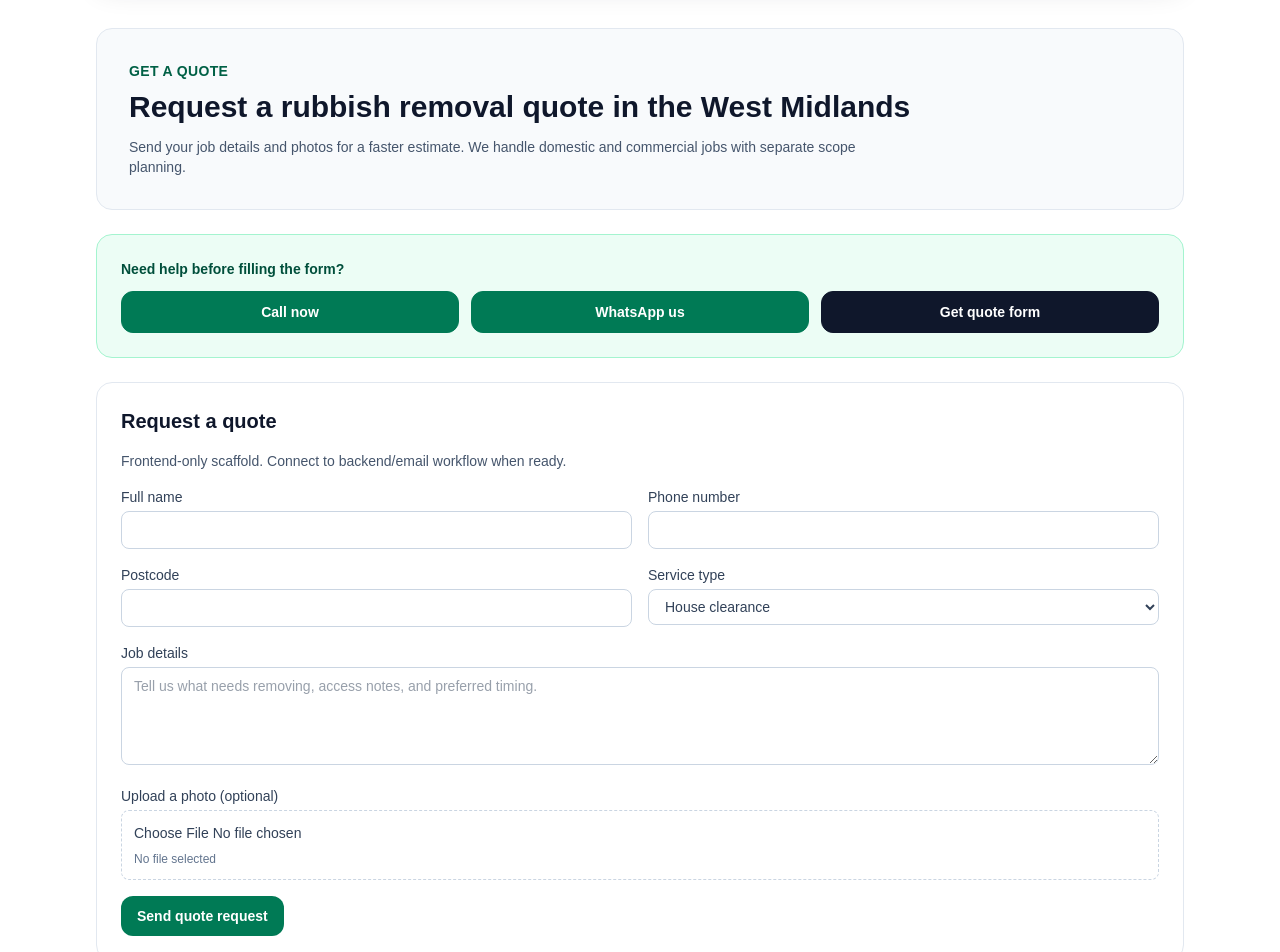
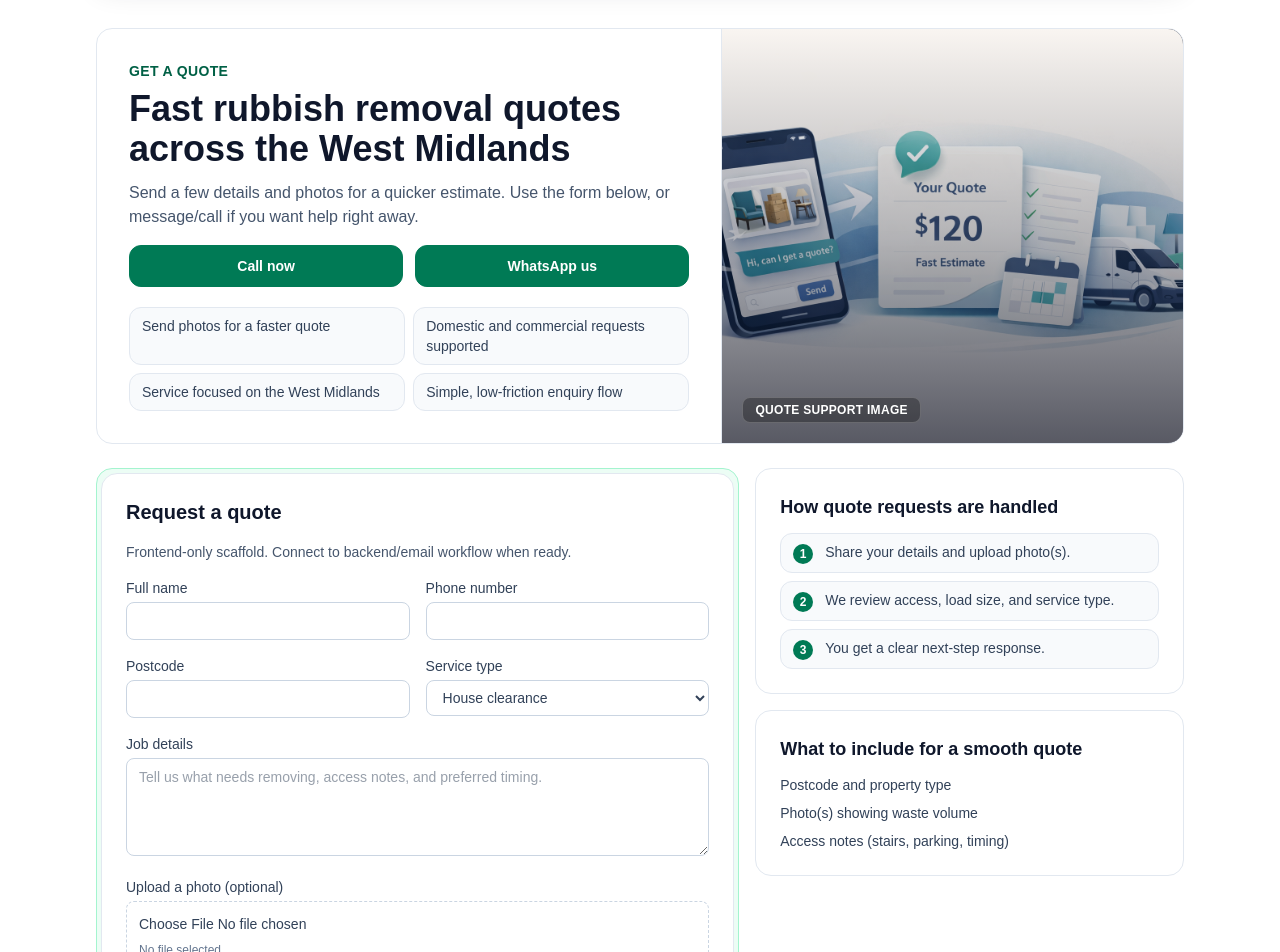
Before and after one commit to usamabuilds/cleaning-webiste, a Next.js app: page /get-a-quote in a window 1280 px wide. Shown: the part 120-1072 px from the top of the page. Built offline with nearby package versions, Linux system fonts and the light colour scheme.

Commit message:
Enhance get-a-quote page layout and imagery

```diff
--- a/src/app/get-a-quote/page.tsx
+++ b/src/app/get-a-quote/page.tsx
@@ -1,37 +1,98 @@
-import { CtaRow, IntroBlock } from "@/components/shared/page-template";
+import Image from "next/image";
+
+import { CallButton } from "@/components/shared/call-button";
+import { CtaRow } from "@/components/shared/page-template";
 import { QuoteForm } from "@/components/shared/quote-form";
+import { WhatsAppButton } from "@/components/shared/whatsapp-button";
+import { companyProfile } from "@/data/company";
+
+const processSteps = [
+  "Share your details and upload photo(s).",
+  "We review access, load size, and service type.",
+  "You get a clear next-step response.",
+];
 
 export default function GetAQuotePage(): JSX.Element {
   return (
     <main className="section-frame space-y-6 pb-24 sm:pb-8">
-      <IntroBlock
-        eyebrow="Get a quote"
-        title="Request a rubbish removal quote in the West Midlands"
-        description="Send your job details and photos for a faster estimate. We handle domestic and commercial jobs with separate scope planning."
+      <section className="overflow-hidden rounded-2xl border border-slate-200 bg-white">
+        <div className="grid gap-0 lg:grid-cols-[1.15fr_0.85fr]">
+          <div className="p-5 sm:p-8">
+            <p className="text-sm font-semibold uppercase tracking-wide text-emerald-800">Get a quote</p>
+            <h1 className="mt-2 text-3xl font-bold text-slate-900 sm:text-4xl">Fast rubbish removal quotes across the West Midlands</h1>
+            <p className="mt-3 max-w-2xl text-sm text-slate-600 sm:text-base">
+              Send a few details and photos for a quicker estimate. Use the form below, or message/call if you want help right away.
+            </p>
+
+            <div className="mt-4 grid gap-3 sm:grid-cols-2">
+              <CallButton phoneNumber={companyProfile.phoneNumber} label={companyProfile.phoneLabel} variant="solid" />
+              <WhatsAppButton
+                number={companyProfile.whatsappNumber}
+                message={companyProfile.whatsappDefaultMessage}
+                label={companyProfile.whatsappLabel}
+                variant="solid"
               />
+            </div>
 
-      <CtaRow label="Need help before filling the form?" />
+            <ul className="mt-5 grid gap-2 text-sm text-slate-700 sm:grid-cols-2">
+              <li className="rounded-xl border border-slate-200 bg-slate-50 px-3 py-2">Send photos for a faster quote</li>
+              <li className="rounded-xl border border-slate-200 bg-slate-50 px-3 py-2">Domestic and commercial requests supported</li>
+              <li className="rounded-xl border border-slate-200 bg-slate-50 px-3 py-2">Service focused on the West Midlands</li>
+              <li className="rounded-xl border border-slate-200 bg-slate-50 px-3 py-2">Simple, low-friction enquiry flow</li>
+            </ul>
+          </div>
 
+          <div className="relative min-h-[240px] border-t border-slate-200 bg-slate-900 lg:min-h-full lg:border-l lg:border-t-0">
+            <Image
+              src="/getaquote.png"
+              alt="Rubbish removal team handling a quote-ready collection"
+              fill
+              className="object-cover"
+              sizes="(min-width: 1024px) 36vw, 100vw"
+              priority
+            />
+            <div className="absolute inset-0 bg-gradient-to-t from-slate-950/65 via-slate-900/30 to-transparent" />
+            <div className="absolute bottom-0 left-0 right-0 p-4 sm:p-5">
+              <p className="inline-flex rounded-lg border border-white/20 bg-black/30 px-3 py-1 text-xs font-semibold uppercase tracking-wide text-white">
+                Quote support image
+              </p>
+            </div>
+          </div>
+        </div>
+      </section>
+
+      <section className="grid gap-4 lg:grid-cols-[1.2fr_0.8fr] lg:items-start">
+        <div className="rounded-2xl border border-emerald-200 bg-emerald-50 p-1">
           <QuoteForm />
+        </div>
 
-      <section className="grid gap-4 md:grid-cols-2">
+        <aside className="space-y-4">
           <article className="rounded-2xl border border-slate-200 bg-white p-5 sm:p-6">
-          <h2 className="text-xl font-bold text-slate-900">What to include</h2>
+            <h2 className="text-lg font-bold text-slate-900">How quote requests are handled</h2>
+            <ol className="mt-3 space-y-2 text-sm text-slate-700">
+              {processSteps.map((step, index) => (
+                <li key={step} className="flex gap-3 rounded-xl border border-slate-200 bg-slate-50 px-3 py-2">
+                  <span className="mt-0.5 inline-flex h-5 w-5 shrink-0 items-center justify-center rounded-full bg-emerald-700 text-xs font-semibold text-white">
+                    {index + 1}
+                  </span>
+                  <span>{step}</span>
+                </li>
+              ))}
+            </ol>
+          </article>
+
+          <article className="rounded-2xl border border-slate-200 bg-white p-5 sm:p-6">
+            <h2 className="text-lg font-bold text-slate-900">What to include for a smooth quote</h2>
             <ul className="mt-3 space-y-2 text-sm text-slate-700">
               <li>Postcode and property type</li>
-            <li>Photo(s) of the waste volume</li>
-            <li>Any access notes such as stairs or parking limits</li>
+              <li>Photo(s) showing waste volume</li>
+              <li>Access notes (stairs, parking, timing)</li>
             </ul>
           </article>
-        <article className="rounded-2xl border border-slate-200 bg-white p-5 sm:p-6">
-          <h2 className="text-xl font-bold text-slate-900">Domestic vs commercial quotes</h2>
-          <p className="mt-2 text-sm text-slate-600">
-            Please specify whether your request is household or business related so we can quote with the right collection and compliance details.
-          </p>
-        </article>
+        </aside>
       </section>
 
-      <CtaRow label="Ready to send details now?" />
+      <CtaRow label="Prefer to message first? Call or WhatsApp and we can guide your quote request." />
     </main>
   );
 }
```
Lines whose indentation alone changed are shown as unchanged.
